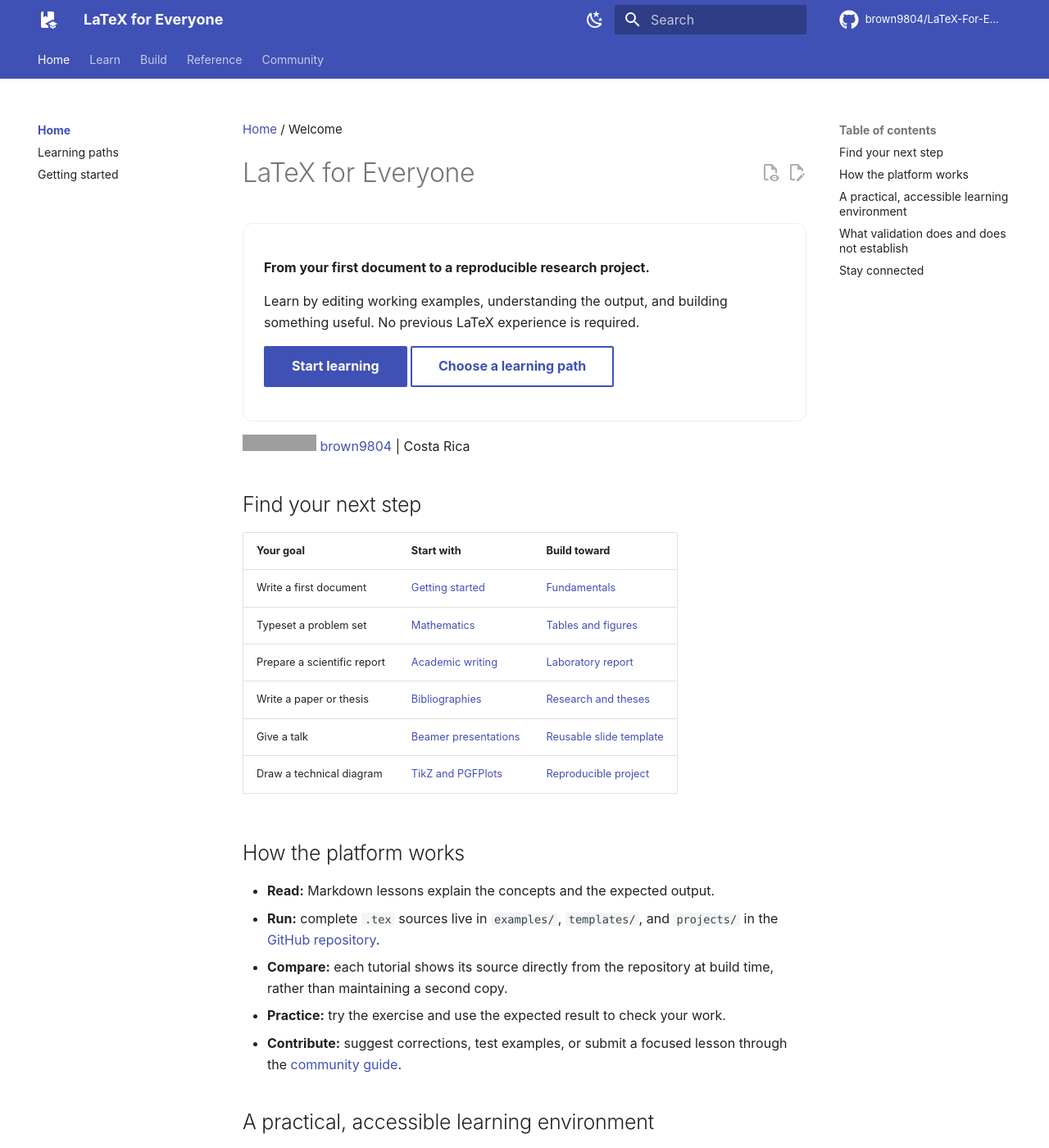
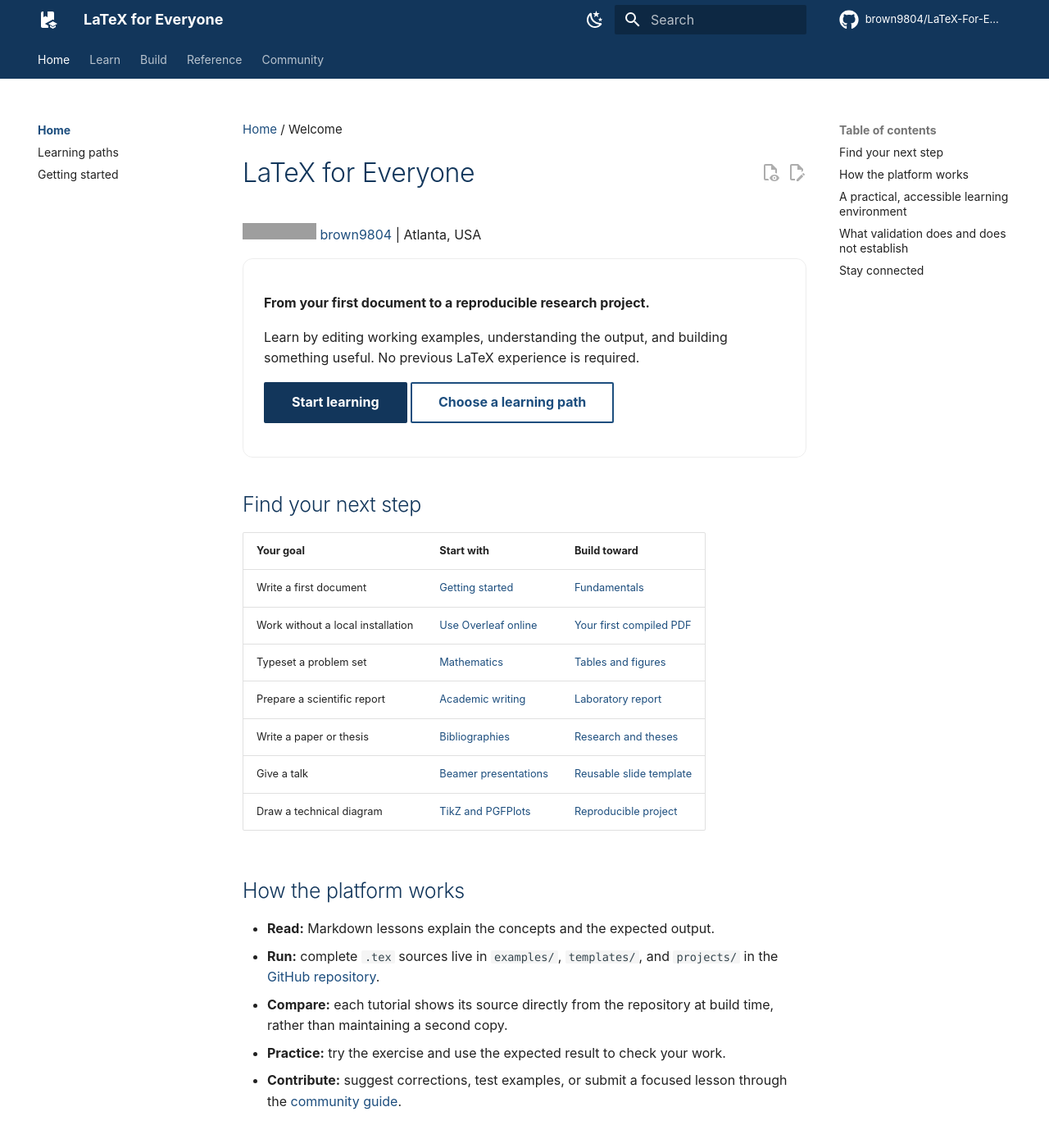
Before and after one commit to brown9804/LaTeX-For-Everyone, an MkDocs documentation site: the page built from docs/index.md, in a window 1280 px wide and 1400 px high. Shown: the whole window at 82% size. Built offline with MkDocs 1.6.1 and Material for MkDocs 9.7.7, drawn with Linux system fonts in a browser that asks for light colours; comment, search, counter and statistics services are not loaded; some of the changed text lies outside the part shown; grey boxes are pictures that could not be loaded.

Commit message:
Refine page presentation and add practical Overleaf guidance
Co-authored-by: Copilot <223556219+Copilot@users.noreply.github.com>

```diff
--- a/docs/index.md
+++ b/docs/index.md
@@ -1,4 +1,7 @@
 # LaTeX for Everyone
+
+[![GitHub](https://img.shields.io/badge/--181717?logo=github&logoColor=ffffff)](https://github.com/)
+[brown9804](https://github.com/brown9804) | Atlanta, USA
 
 <div class="learning-intro" markdown>
 
@@ -12,14 +15,12 @@ something useful. No previous LaTeX experience is required.
 
 </div>
 
-[![GitHub](https://img.shields.io/badge/--181717?logo=github&logoColor=ffffff)](https://github.com/)
-[brown9804](https://github.com/brown9804) | Costa Rica
-
 ## Find your next step
 
 | Your goal | Start with | Build toward |
 | --- | --- | --- |
 | Write a first document | [Getting started](getting-started.md) | [Fundamentals](fundamentals.md) |
+| Work without a local installation | [Use Overleaf online](getting-started.md#in-overleaf) | [Your first compiled PDF](getting-started.md#expected-output) |
 | Typeset a problem set | [Mathematics](mathematics.md) | [Tables and figures](tables-figures.md) |
 | Prepare a scientific report | [Academic writing](academic-writing.md) | [Laboratory report](projects/lab-report.md) |
 | Write a paper or thesis | [Bibliographies](bibliography.md) | [Research and theses](research-theses.md) |
--- a/docs/overrides/partials/visitor-counter.html
+++ b/docs/overrides/partials/visitor-counter.html
@@ -2,6 +2,5 @@
 <div align="center">
   <img src="https://img.shields.io/badge/Total%20views-0-limegreen" alt="Total repository views">
   <p>Refresh Date: 2026-11-18</p>
-  <p>GitHub repository views, not website visits.</p>
 </div>
 <!-- END BADGE -->
--- a/docs/styles.css
+++ b/docs/styles.css
@@ -1,3 +1,44 @@
+[data-md-color-scheme] {
+  --md-primary-fg-color: #12365b;
+  --md-primary-fg-color--light: #1d4e7e;
+  --md-primary-fg-color--dark: #0b2440;
+  --md-primary-bg-color: #ffffff;
+  --md-primary-bg-color--light: #ffffffb3;
+  --md-accent-fg-color: #1d4e7e;
+  --md-typeset-a-color: #1d4e7e;
+  --learning-heading-color: #12365b;
+}
+
+[data-md-color-scheme="slate"] {
+  --md-accent-fg-color: #93c5fd;
+  --md-typeset-a-color: #93c5fd;
+  --learning-heading-color: #bad7f5;
+}
+
+.md-typeset h1,
+.md-typeset h2,
+.md-typeset h3 {
+  color: var(--learning-heading-color);
+}
+
+.md-typeset .md-button {
+  border-color: var(--md-typeset-a-color);
+  color: var(--md-typeset-a-color);
+}
+
+.md-typeset .md-button--primary {
+  border-color: var(--md-primary-fg-color);
+  background-color: var(--md-primary-fg-color);
+  color: var(--md-primary-bg-color);
+}
+
+.md-typeset .md-button:focus,
+.md-typeset .md-button:hover {
+  border-color: var(--md-primary-fg-color--dark);
+  background-color: var(--md-primary-fg-color--dark);
+  color: var(--md-primary-bg-color);
+}
+
 .md-typeset .learning-intro {
   padding: 1.25rem;
   border: 1px solid var(--md-default-fg-color--lightest);
@@ -28,6 +69,11 @@
   outline-offset: 3px;
 }
 
+.md-header a:focus-visible,
+.md-tabs a:focus-visible {
+  outline-color: var(--md-primary-bg-color);
+}
+
 .md-typeset img {
   max-width: 100%;
   height: auto;
--- a/mkdocs.yml
+++ b/mkdocs.yml
@@ -19,14 +19,14 @@ theme:
     repo: fontawesome/brands/github
   palette:
     - scheme: default
-      primary: indigo
-      accent: teal
+      primary: custom
+      accent: custom
       toggle:
         icon: material/weather-night
         name: Switch to dark theme
     - scheme: slate
-      primary: indigo
-      accent: teal
+      primary: custom
+      accent: custom
       toggle:
         icon: material/weather-sunny
         name: Switch to light theme
@@ -46,6 +46,9 @@ theme:
 plugins:
   - search:
       lang: en
+
+extra:
+  generator: false
 
 markdown_extensions:
   - admonition
```
Also changed, not shown: other parts of docs/index.md (+0 -3 lines), README.md (+29 -3 lines), docs/getting-started.md (+49 -4 lines), docs/resources.md (+13 -0 lines), 2 other files.
